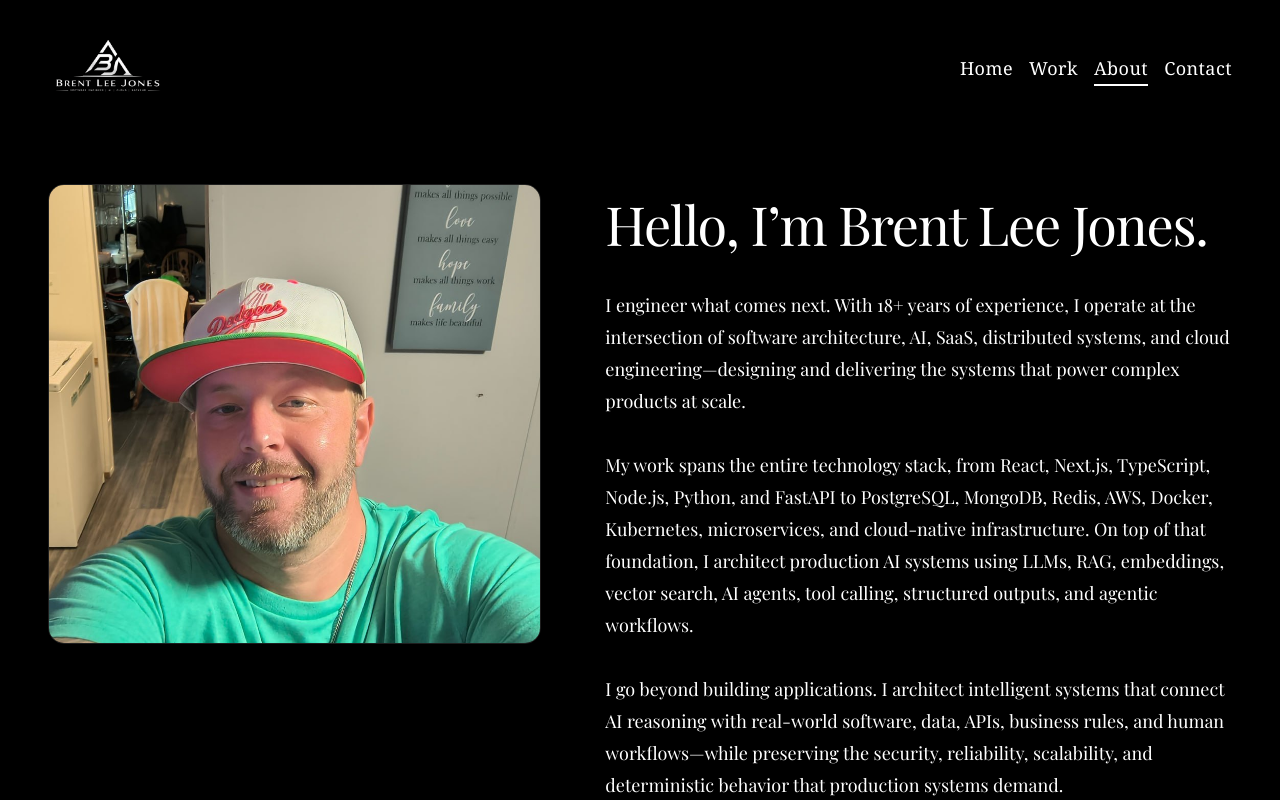
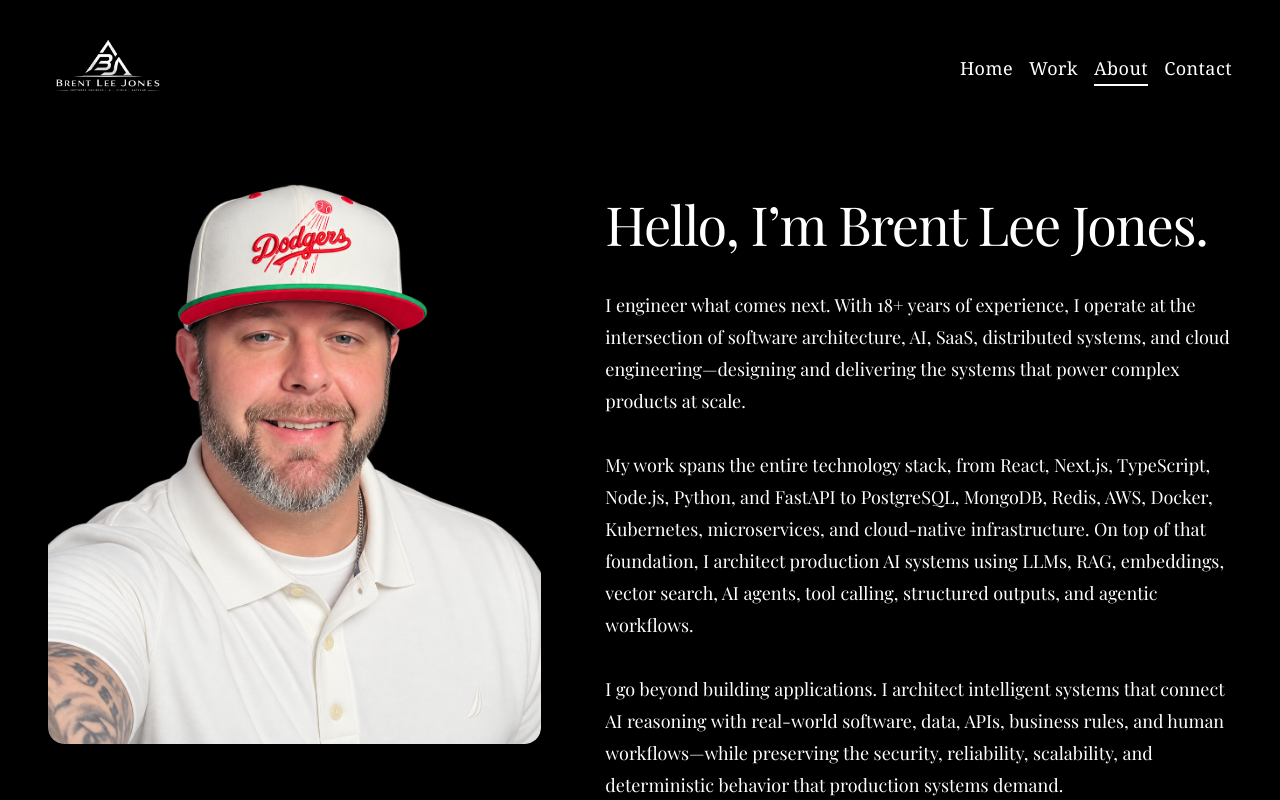
Before and after one commit to ElsayedRapaa/Brent-Le-Jones, a React (Vite) app: page /about in a window 1280 px wide. Shown: the top 800 px of the page. Built offline with nearby package versions, Linux system fonts and the light colour scheme; a web font is replaced by a local one.

Commit message:
upload about img

```diff
--- a/src/pages/About.jsx
+++ b/src/pages/About.jsx
@@ -135,19 +135,19 @@ export default function About() {
       </Helmet>
 
       <Container>
-        <div className="flex flex-col md:flex-row items-start justify-between gap-8 md:gap-16 pt-12 mx-auto w-full">
+        <div className="flex flex-col md:flex-row items-stretch justify-between gap-8 md:gap-16 pt-12 mx-auto w-full">
           <motion.div
             initial={{ opacity: 0, x: -30 }}
             whileInView={{ opacity: 1, x: 0 }}
             viewport={{ once: true, margin: "-50px" }}
             transition={{ duration: 0.7, delay: 0.3, ease: "easeOut" }}
-            className="w-full md:w-5/12 shrink-0 flex justify-center"
+            className="w-full md:w-5/12 shrink-0 flex"
           >
-            <div className="relative w-full max-w-sm md:max-w-none">
+            <div className="relative w-full h-105 sm:h-125 md:h-[clamp(500px,70vh,720px)] overflow-hidden rounded-2xl">
               <img
-                src="/insta_03.jpg"
+                src="/about.png"
                 alt="Brent Lee Jones - Principal Software Engineer and AI Systems Architect"
-                className="w-full h-auto max-h-115 object-cover rounded-2xl shadow-2xl border border-neutral-800/80 hover:scale-[1.01] transition-transform duration-500"
+                className="w-full h-full object-cover rounded-2xl shadow-2xl hover:scale-[1.01] transition-transform duration-500"
               />
             </div>
           </motion.div>
```
Also changed, not shown: public/about.png (added).
